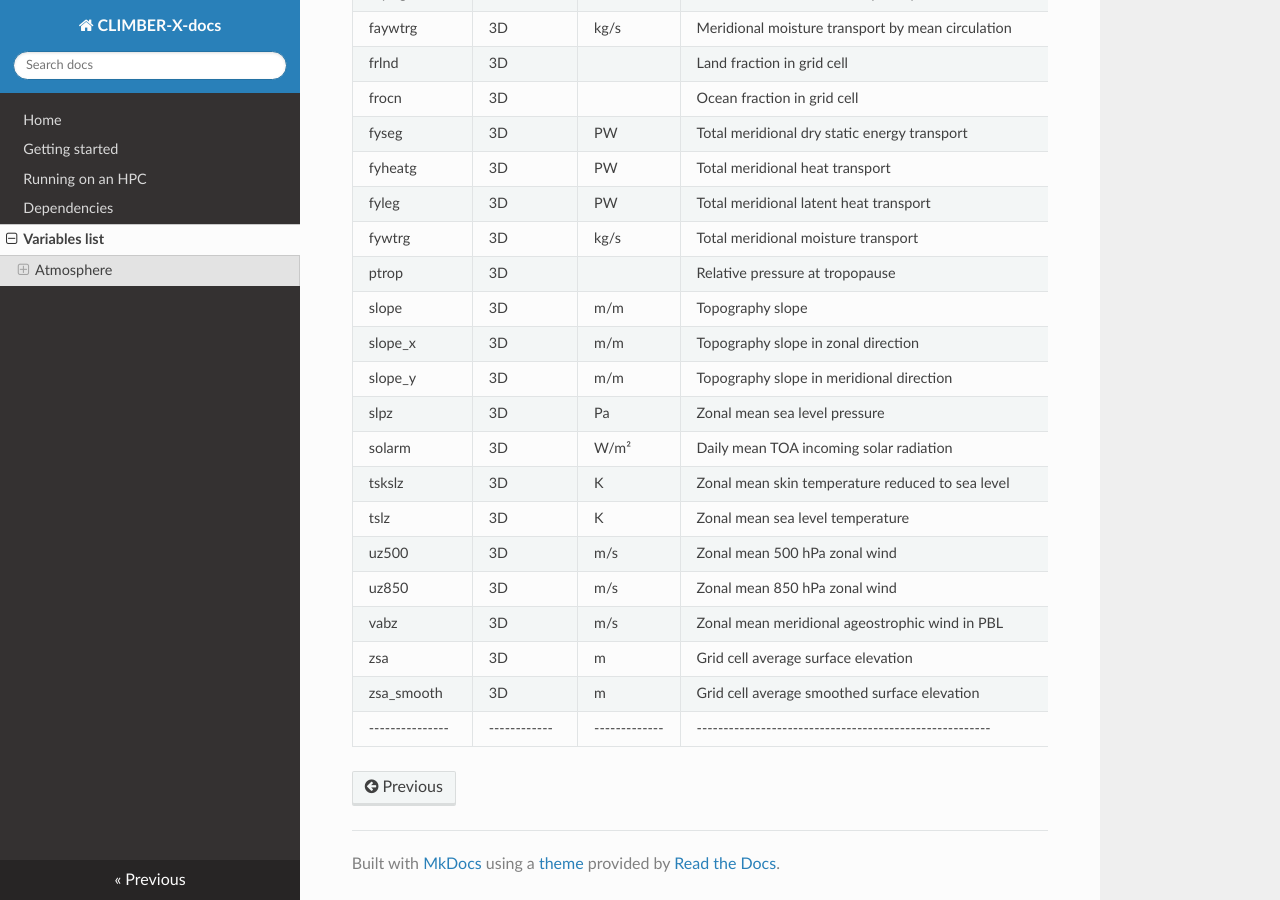
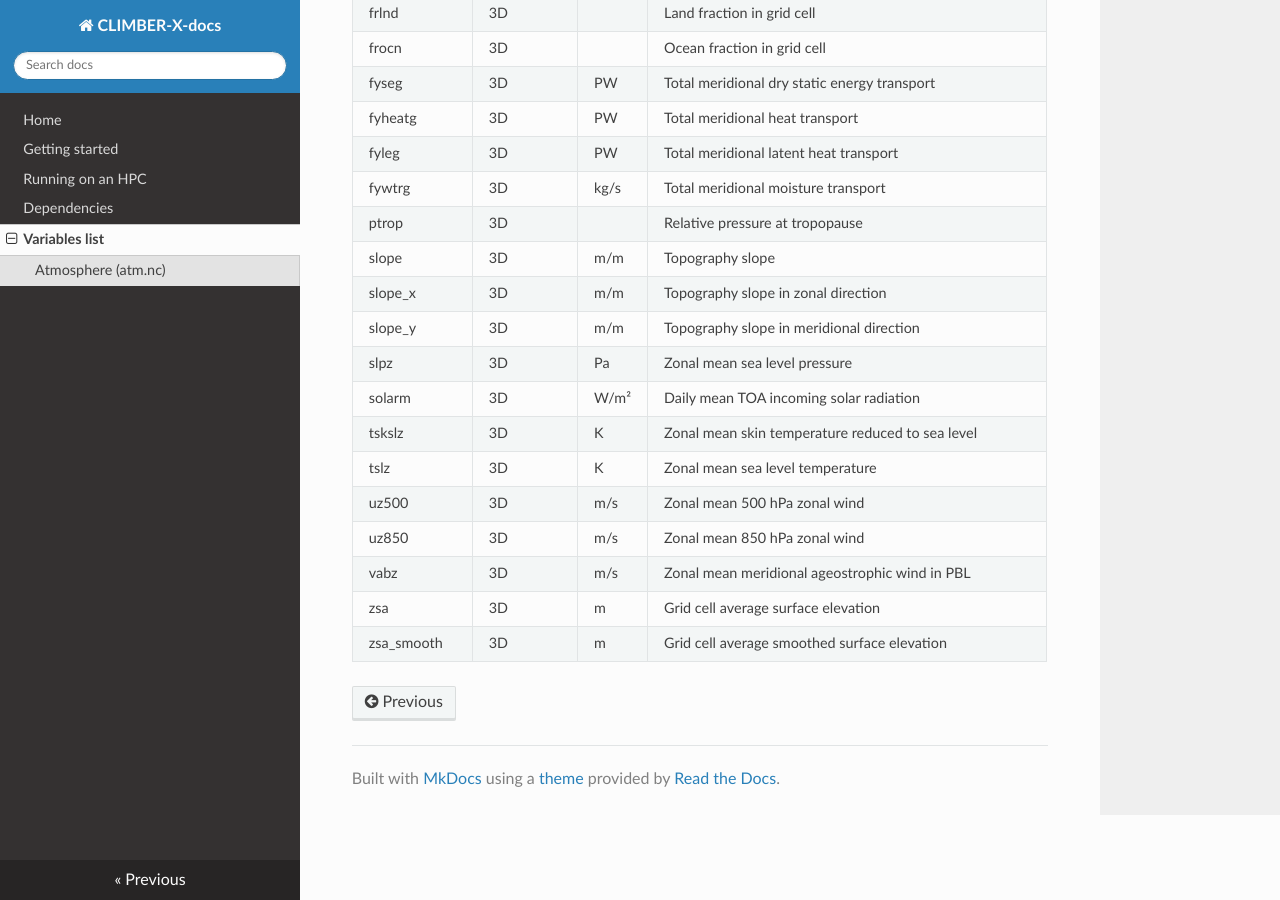
Before and after one commit to cxesmc/climber-docs, an MkDocs documentation site: the page built from docs/climber-variables-atm.md, in a window 1280 px wide and 900 px high, scrolled down 675 px. Built offline with MkDocs 1.6.1, drawn with Linux system fonts in a browser that asks for light colours; nearby versions of some CDN libraries; some of the changed text lies outside the part shown.

Commit message:
updated variable list format.

```diff
--- a/docs/climber-variables-atm.md
+++ b/docs/climber-variables-atm.md
@@ -1,8 +1,6 @@
 # Variables list
 
-## Atmosphere
-
-### atm.nc
+## Atmosphere (atm.nc)
 
 | variable      | dimensions | units       | long_name                                              |
 |---------------|------------|-------------|--------------------------------------------------------|
@@ -37,4 +35,3 @@
 | vabz          | 3D         | m/s         | Zonal mean meridional ageostrophic wind in PBL        |
 | zsa           | 3D         | m           | Grid cell average surface elevation                   |
 | zsa_smooth    | 3D         | m           | Grid cell average smoothed surface elevation          |
-|---------------|------------|-------------|-------------------------------------------------------|
```
